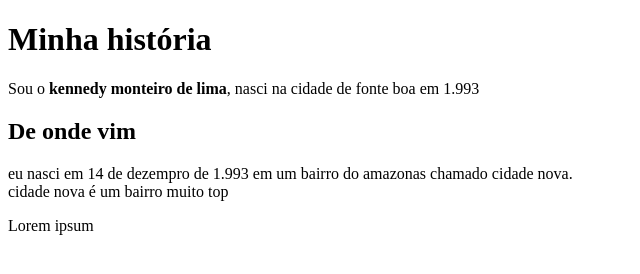
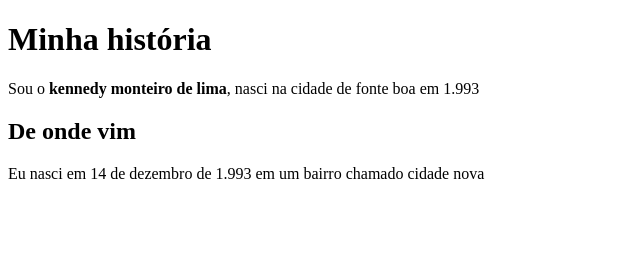
Before and after one commit to kennedy1993/FULLSTACK-2024, a plain HTML site: page index.html in a window 1280 px wide. Shown: the whole page, without its empty margins (0-640 px from the left). Drawn offline with Linux system fonts and the light colour scheme.

Commit message:
index.html

```diff
--- a/index.html
+++ b/index.html
@@ -3,32 +3,23 @@
 
 <!-- A tag html inicia o nosso documento, o atributo lang informa qual idioma do conteúdo da página-->
 <html lang="pt-br">
-
-<head>
+  <head>
     <!--o título aparece na aba do navegador-->
     <title>Minha primeira página</title>
 
     <!-- o meta charset informa qual conjunto de caractere será utilizado-->
     <meta charset="utf-8" />
-</head>
-
-<body>
+  </head>
+  <body>
     <h1>Minha história</h1>
 
-
-    <p>Sou o <strong>kennedy monteiro de lima</strong>, nasci na cidade de fonte boa em 1.993</p>
+    <p>
+      Sou o <strong>kennedy monteiro de lima</strong>, nasci na cidade de fonte
+      boa em 1.993
+    </p>
 
     <h2>De onde vim</h2>
 
-    <p>
-        eu nasci em 14 de dezempro de 1.993 em um bairro do amazonas chamado cidade nova. <br /> cidade nova é um bairro
-        muito top
-    </p>
-    <P>Lorem ipsum</P>
-
-
-
-
-</body>
-
+    <p>Eu nasci em 14 de dezembro de 1.993 em um bairro chamado cidade nova</p>
+  </body>
 </html>
```
